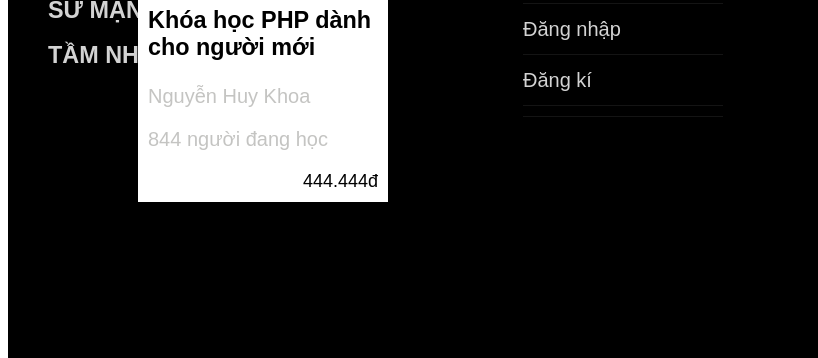
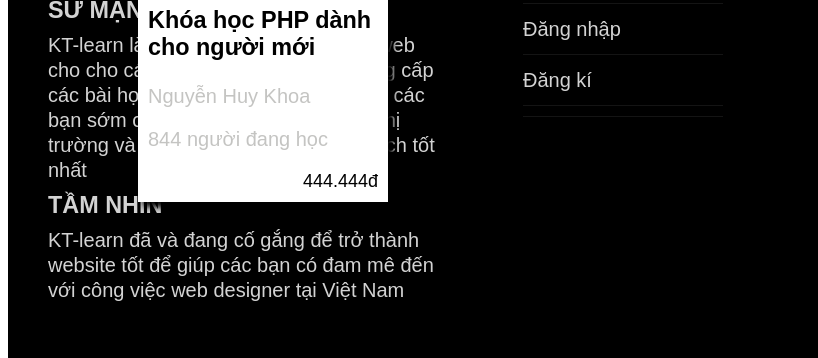
Before and after one commit to khoa0510/IE104.CK, a plain HTML site: page khoahoc/index.html in a window 1280 px wide. Shown: the part 2925-3283 px from the top of the page, 0-818 px from the left. Drawn offline with Linux system fonts and the light colour scheme.

Commit message:
fix footer

```diff
--- a/khoahoc/index.html
+++ b/khoahoc/index.html
@@ -406,9 +406,9 @@
             <img src="../Anh/logo.png">
             <div class="content1">
                 <h3 class="f1">SỨ MẠNG</h3>
-                <p class="f1"></p>
+                <p class="f1"> KT-learn là một website học lập trình web cho cho các bạn dam mê với web cung cấp các bài học chất lượng cao nhằm giúp các bạn sớm có thể làm việc để đáp ứng thị trường và phục vụ khách hàng một cách tốt nhất </p>
                 <h3 class="f1">TẦM NHÌN</h3>
-                <p class="f1"></p>
+                <p class="f1"> KT-learn đã và đang cố gắng để trở thành website tốt để giúp các bạn có đam mê đến với công việc web designer tại Việt Nam</p>
             </div>
         </div>
         <div class="footer2">
```
Also changed, not shown: index.html (+1 -1 lines).
